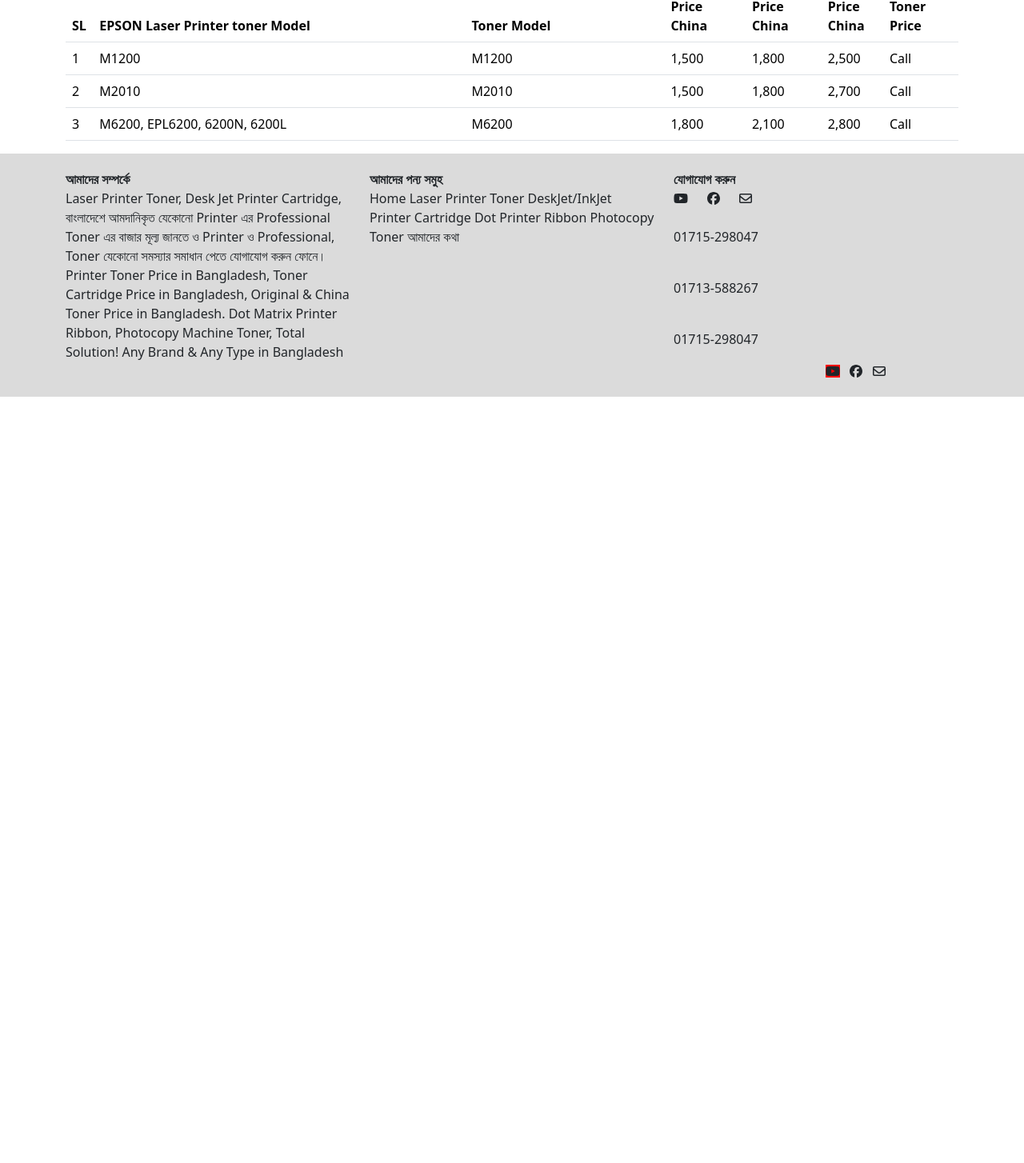
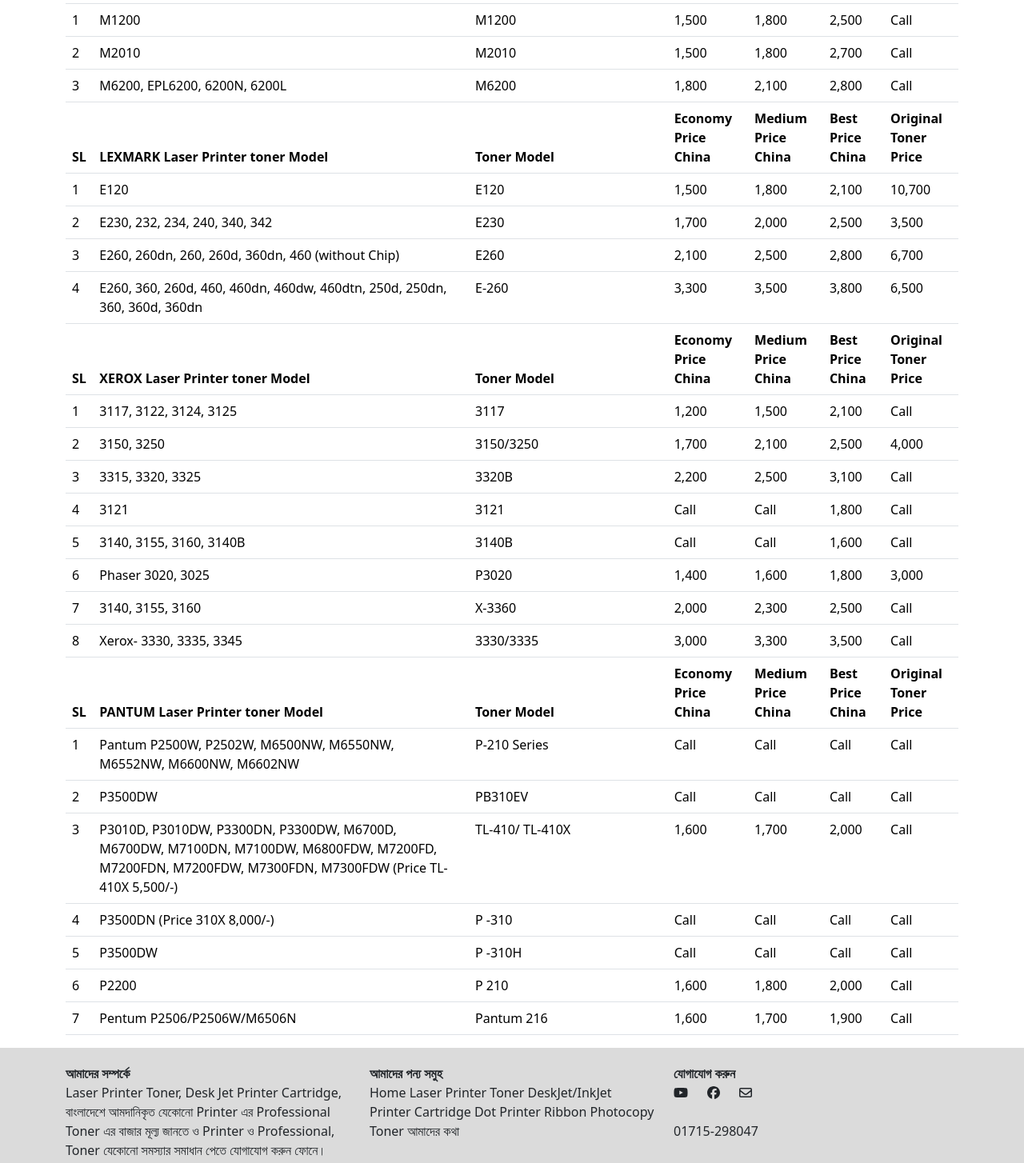
Before and after one commit to muslimabiteahsan2002/e-commerce-project, a React (Create React App) app: page /laser in a window 1280 px wide. Shown: the part 8260-9714 px from the top of the page at 80% size. Before the commit the page ends 8756 px from the top, so only its background shows below. Built offline with nearby package versions, Linux system fonts and the light colour scheme.

Commit message:
P3010D pantum laser

```diff
--- a/src/compomet/laser/LaserCom.jsx
+++ b/src/compomet/laser/LaserCom.jsx
@@ -1386,6 +1386,216 @@
                                 <td>Call</td>
                             </tr>
                         </tbody>
+                        <thead>
+                            <tr>
+                                <th>SL</th>
+                                <th>LEXMARK Laser Printer toner Model</th>
+                                <th>Toner Model</th>
+                                <th>Economy Price China</th>
+                                <th>Medium Price China</th>
+                                <th>Best Price China</th>
+                                <th>Original Toner Price</th>
+                            </tr>
+                        </thead>
+                        <tbody>
+                            <tr>
+                                <td>1</td>
+                                <td>E120</td>
+                                <td>E120</td>
+                                <td>1,500</td>
+                                <td>1,800</td>
+                                <td>2,100</td>
+                                <td>10,700</td>
+                            </tr>
+                            <tr>
+                                <td>2</td>
+                                <td>E230, 232, 234, 240, 340, 342</td>
+                                <td>E230</td>
+                                <td>1,700</td>
+                                <td>2,000</td>
+                                <td>2,500</td>
+                                <td>3,500</td>
+                            </tr>
+                            <tr>
+                                <td>3</td>
+                                <td>E260, 260dn, 260, 260d, 360dn, 460 (without Chip)</td>
+                                <td>E260</td>
+                                <td>2,100</td>
+                                <td>2,500</td>
+                                <td>2,800</td>
+                                <td>6,700</td>
+                            </tr>
+                            <tr>
+                                <td>4</td>
+                                <td>E260, 360, 260d, 460, 460dn, 460dw, 460dtn, 250d, 250dn, 360, 360d, 360dn</td>
+                                <td>E-260</td>
+                                <td>3,300</td>
+                                <td>3,500</td>
+                                <td>3,800</td>
+                                <td>6,500</td>
+                            </tr>
+                        </tbody>
+                        <thead>
+                            <tr>
+                                <th>SL</th>
+                                <th>XEROX Laser Printer toner Model</th>
+                                <th>Toner Model</th>
+                                <th>Economy Price China</th>
+                                <th>Medium Price China</th>
+                                <th>Best Price China</th>
+                                <th>Original Toner Price</th>
+                            </tr>
+                        </thead>
+                        <tbody>
+                            <tr>
+                                <td>1</td>
+                                <td>3117, 3122, 3124, 3125</td>
+                                <td>3117</td>
+                                <td>1,200</td>
+                                <td>1,500</td>
+                                <td>2,100</td>
+                                <td>Call</td>
+                            </tr>
+                            <tr>
+                                <td>2</td>
+                                <td>3150, 3250</td>
+                                <td>3150/3250</td>
+                                <td>1,700</td>
+                                <td>2,100</td>
+                                <td>2,500</td>
+                                <td>4,000</td>
+                            </tr>
+                            <tr>
+                                <td>3</td>
+                                <td>3315, 3320, 3325</td>
+                                <td>3320B</td>
+                                <td>2,200</td>
+                                <td>2,500</td>
+                                <td>3,100</td>
+                                <td>Call</td>
+                            </tr>
+                            <tr>
+                                <td>4</td>
+                                <td>3121</td>
+                                <td>3121</td>
+                                <td>Call</td>
+                                <td>Call</td>
+                                <td>1,800</td>
+                                <td>Call</td>
+                            </tr>
+                            <tr>
+                                <td>5</td>
+                                <td>3140, 3155, 3160, 3140B</td>
+                                <td>3140B</td>
+                                <td>Call</td>
+                                <td>Call</td>
+                                <td>1,600</td>
+                                <td>Call</td>
+                            </tr>
+                            <tr>
+                                <td>6</td>
+                                <td>Phaser 3020, 3025</td>
+                                <td>P3020</td>
+                                <td>1,400</td>
+                                <td>1,600</td>
+                                <td>1,800</td>
+                                <td>3,000</td>
+                            </tr>
+                            <tr>
+                                <td>7</td>
+                                <td>3140, 3155, 3160</td>
+                                <td>X-3360</td>
+                                <td>2,000</td>
+                                <td>2,300</td>
+                                <td>2,500</td>
+                                <td>Call</td>
+                            </tr>
+                            <tr>
+                                <td>8</td>
+                                <td>Xerox- 3330, 3335, 3345</td>
+                                <td>3330/3335</td>
+                                <td>3,000</td>
+                                <td>3,300</td>
+                                <td>3,500</td>
+                                <td>Call</td>
+                            </tr>
+                        </tbody>
+                        <thead>
+                            <tr>
+                                <th>SL</th>
+                                <th>PANTUM Laser Printer toner Model</th>
+                                <th>Toner Model</th>
+                                <th>Economy Price China</th>
+                                <th>Medium Price China</th>
+                                <th>Best Price China</th>
+                                <th>Original Toner Price</th>
+                            </tr>
+                        </thead>
+                        <tbody>
+                            <tr>
+                                <td>1</td>
+                                <td>Pantum P2500W, P2502W, M6500NW, M6550NW, M6552NW, M6600NW, M6602NW</td>
+                                <td>P-210 Series</td>
+                                <td>Call</td>
+                                <td>Call</td>
+                                <td>Call</td>
+                                <td>Call</td>
+                            </tr>
+                            <tr>
+                                <td>2</td>
+                                <td>P3500DW</td>
+                                <td>PB310EV</td>
+                                <td>Call</td>
+                                <td>Call</td>
+                                <td>Call</td>
+                                <td>Call</td>
+                            </tr>
+                            <tr>
+                                <td>3</td>
+                                <td>P3010D, P3010DW, P3300DN, P3300DW, M6700D, M6700DW, M7100DN, M7100DW, M6800FDW, M7200FD, M7200FDN, M7200FDW, M7300FDN, M7300FDW  (Price TL- 410X 5,500/-)</td>
+                                <td>TL-410/ TL-410X</td>
+                                <td>1,600</td>
+                                <td>1,700</td>
+                                <td>2,000</td>
+                                <td>Call</td>
+                            </tr>
+                            <tr>
+                                <td>4</td>
+                                <td>P3500DN (Price 310X   8,000/-)</td>
+                                <td>P -310</td>
+                                <td>Call</td>
+                                <td>Call</td>
+                                <td>Call</td>
+                                <td>Call</td>
+                            </tr>
+                            <tr>
+                                <td>5</td>
+                                <td>P3500DW</td>
+                                <td>P -310H</td>
+                                <td>Call</td>
+                                <td>Call</td>
+                                <td>Call</td>
+                                <td>Call</td>
+                            </tr>
+                            <tr>
+                                <td>6</td>
+                                <td>P2200</td>
+                                <td>P 210</td>
+                                <td>1,600</td>
+                                <td>1,800</td>
+                                <td>2,000</td>
+                                <td>Call</td>
+                            </tr>
+                            <tr>
+                                <td>7</td>
+                                <td>Pentum P2506/P2506W/M6506N</td>
+                                <td>Pantum 216</td>
+                                <td>1,600</td>
+                                <td>1,700</td>
+                                <td>1,900</td>
+                                <td>Call</td>
+                            </tr>
+                        </tbody>
                     </Table>
                 </Container>
             </Fragment>
```
